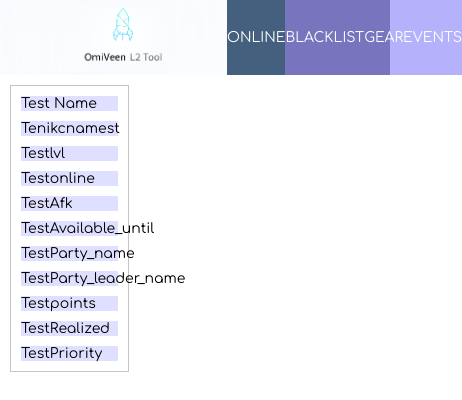
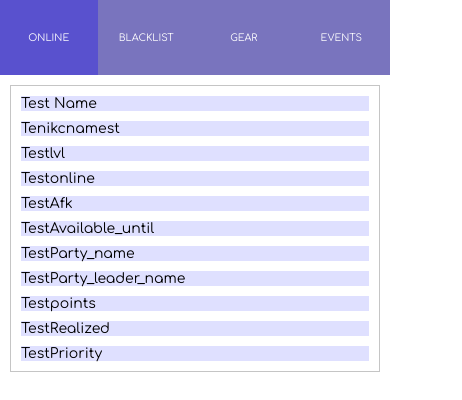
Before and after one commit to marutkin/omiveenl2tool, a React app in the folder l2tool/: page / in a window 390 px wide. Shown: the top 400 px of the page, 462 px wide, since content can reach past the window. Built offline with nearby package versions, Linux system fonts and the light colour scheme.

Commit message:
Add few mobile styling

```diff
--- a/l2tool/src/sass/Entities/person.scss
+++ b/l2tool/src/sass/Entities/person.scss
@@ -11,4 +11,8 @@
 
     background-color: #dfe0ff;
   }
+
+  @media (max-width: 500px) {
+    max-width: 100%;
+  }
 }
--- a/l2tool/src/sass/navigation.scss
+++ b/l2tool/src/sass/navigation.scss
@@ -44,4 +44,15 @@
     user-select: none;
   }
 
+  @media (max-width: 500px) {
+
+    &__item {
+      width: 100%;
+      font-size: .7em;
+    }
+
+    &__image {
+      display: none;
+    }
+  }
 }
```
